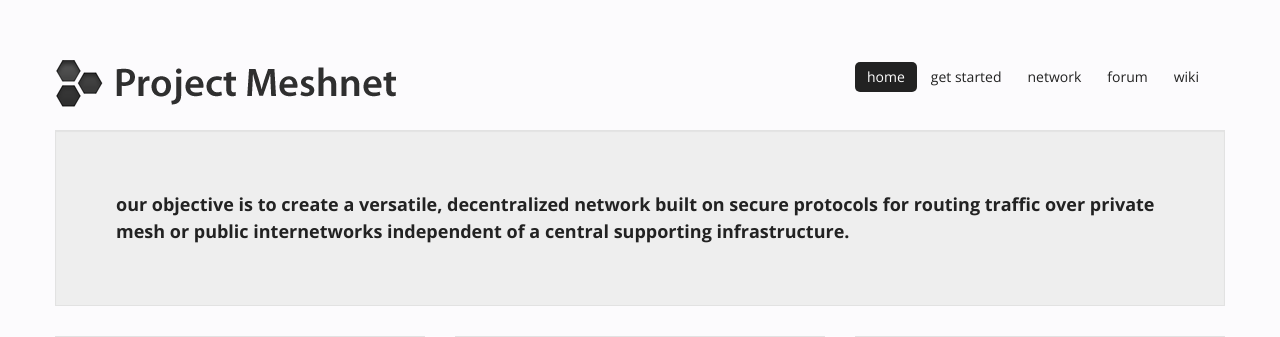
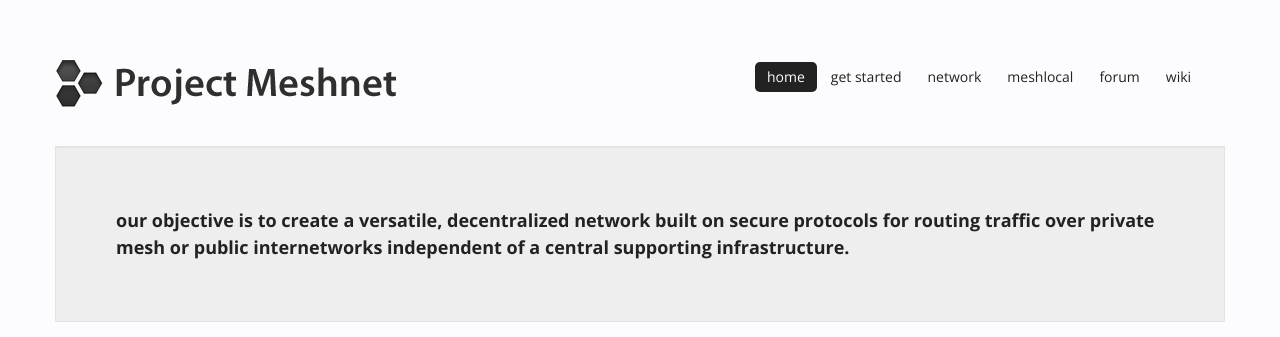
Before and after one commit to ProjectMeshnet/website, a PHP site: page / in a window 1280 px wide. Shown: the top 337 px of the page. Run offline with PHP 8.4, Linux system fonts and the light colour scheme; some libraries are stand-ins or nearby versions.

Commit message:
added meshlocal

```diff
--- a/index.php
+++ b/index.php
@@ -24,21 +24,19 @@
   </head>
 
   <body>
-
-
-
-    <div class="container">
+ <div class="container">
 	   <div class="row">
-        <div class="span8">
-		<img src="./images/lead.png" />
+        <div class="span7">
+		<img src="./images/lead.png" /><br /><br />
      </div>
-	  <div class="span4">
+	  <div class="span5">
 		<ul class="nav nav-pills">
   <li class="active">
     <a href="./">home</a>
   </li>
   <li><a href="http://wiki.projectmeshnet.org/Getting_started">get started</a></li>
   <li><a href="http://hyperboria.net">network</a></li>
+  <li><a href="https://wiki.projectmeshnet.org/MeshLocal">meshlocal</a></li>
   <li><a href="http://forum.projectmeshnet.org">forum</a></li>
   <li><a href="https://wiki.projectmeshnet.org">wiki</a></li>
 </ul>
@@ -128,7 +126,9 @@
         </div>
       </div>
       <hr />
-
+     <footer>
+	 <span style="color:#999;font-size:10px;"><a href="https://github.com/dansup/projectmeshnet">github</a> | <a href="http://reddit.com/r/hyperboria">/r/hyperboria</a> | <a href="http://reddit.com/r/darknetplan">/r/darknetplan</a></span>
+	 </footer>
 
 	</div>
 			<script type="text/javascript">
```
